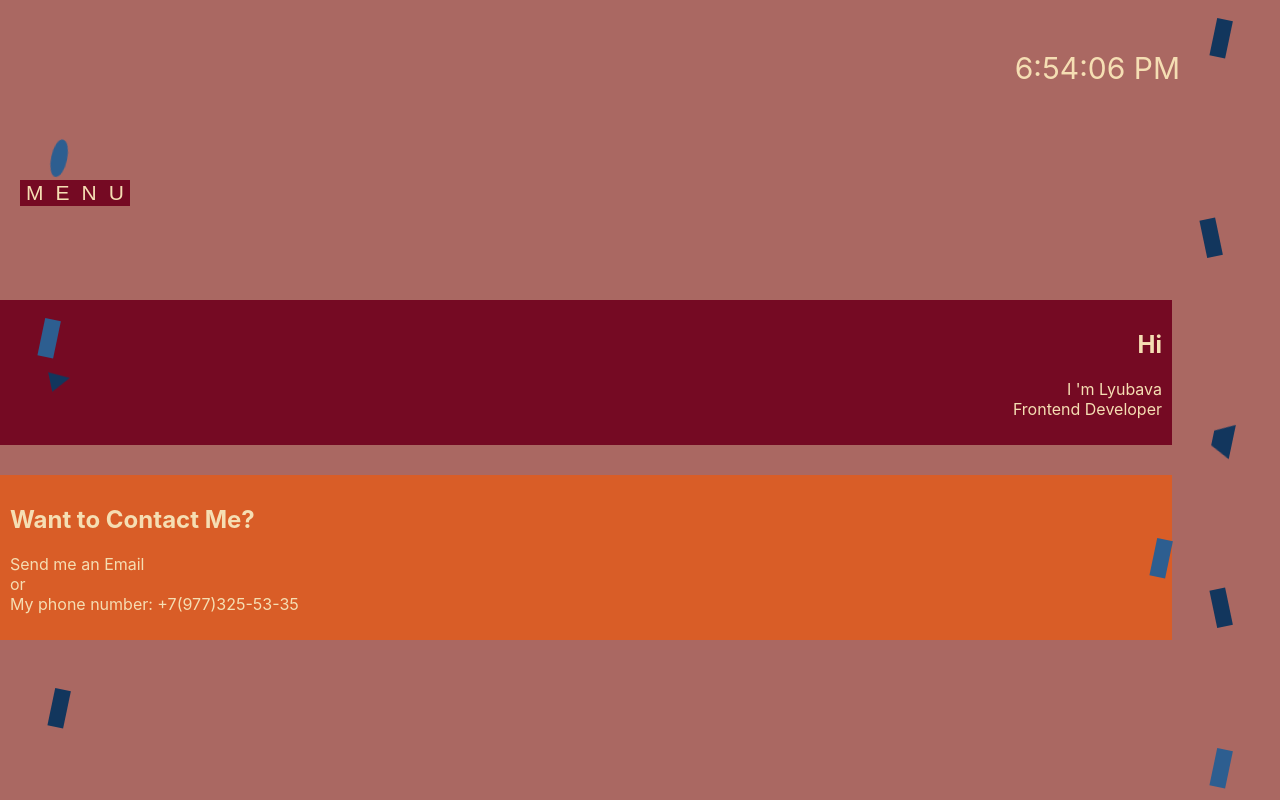
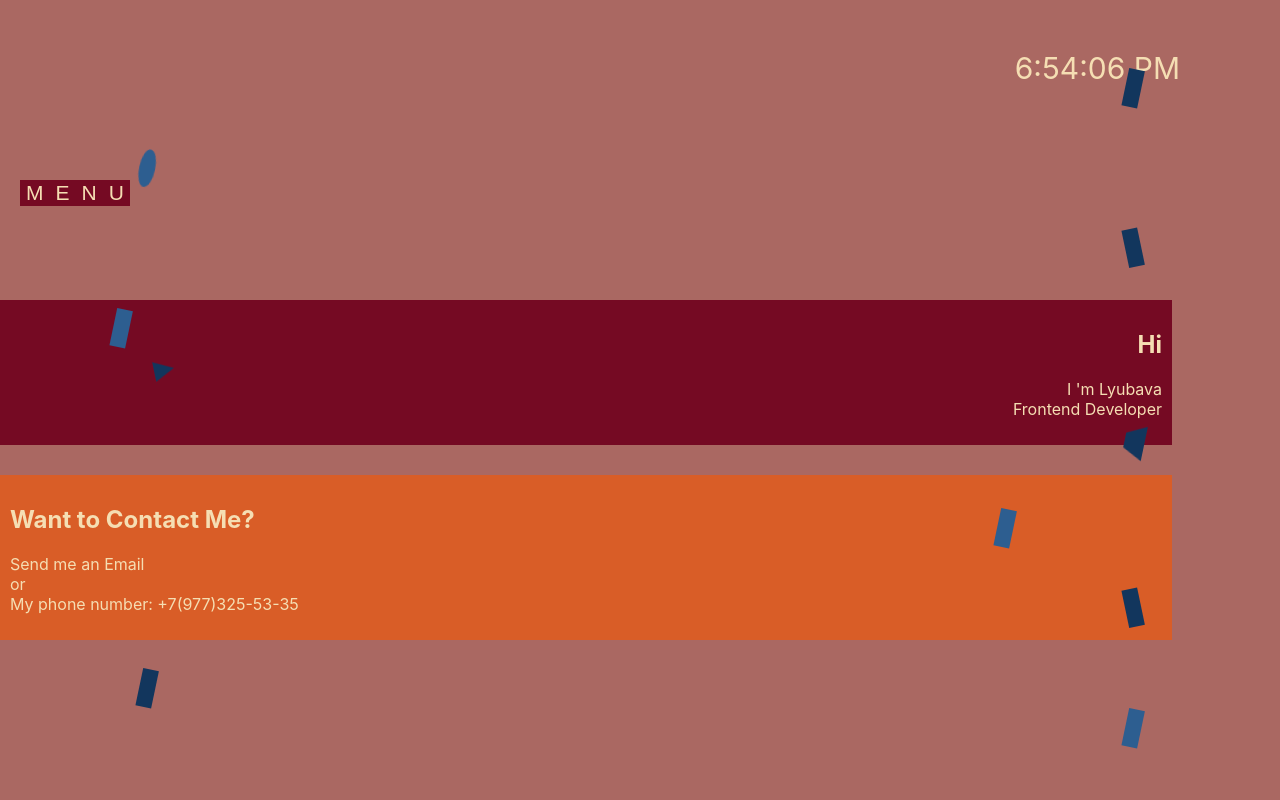
Before and after one commit to Lubava7/port2, a React (Create React App) app: page / in a window 1280 px wide. Built offline with nearby package versions, Linux system fonts and the light colour scheme; a web font is replaced by a local one.

Commit message:
add new projects

```diff
--- a/src/components/Background/Background.css
+++ b/src/components/Background/Background.css
@@ -23,30 +23,30 @@
   }
 }
 .square {
-  top: 30px;
-  right: 40px;
+  top: 10%;
+  right: 10%;
   background-color: #12365d;
 }
 .circle {
-  top: 150px;
-  left: 40px;
+  top: 20%;
+  left: 10%;
   border-radius: 50%;
 }
 .star {
-  top: 230px;
-  right: 50px;
+  top: 30%;
+  right: 10%;
   background-color: #12365d;
   animation: Rrotate 7s linear infinite;
 }
 .parallelogram {
-  top: 330px;
-  left: 30px;
+  top: 40%;
+  left: 8%;
   transform: skew(23deg);
 }
 .triangle {
   background-color: transparent;
-  top: 370px;
-  left: 50px;
+  top: 45%;
+  left: 12%;
   position: absolute;
   height: 0;
   width: 0;
@@ -58,8 +58,8 @@
 }
 .trapezoid {
   background-color: transparent;
-  top: 430px;
-  right: 40px;
+  top: 54%;
+  right: 10%;
   position: absolute;
   z-index: 1;
   height: 0;
@@ -69,22 +69,22 @@
   border-right: 10px solid transparent;
 }
 .six-star {
-  top: 550px;
-  right: 100px;
+  top: 65%;
+  right: 20%;
 }
 
 .pentagon {
-  top: 600px;
-  right: 40px;
+  top: 75%;
+  right: 10%;
   background-color: #12365d;
   animation: Rrotate 7s linear infinite;
 }
 .hexagon {
-  top: 700px;
-  left: 40px;
+  top: 85%;
+  left: 10%;
   background-color: #12365d;
 }
 .heart {
-  top: 760px;
-  right: 40px;
+  top: 90%;
+  right: 10%;
 }
--- a/src/components/Drawer/Drawer.js
+++ b/src/components/Drawer/Drawer.js
@@ -1,6 +1,5 @@
 import React from "react";
 import { Link } from "react-router-dom";
-import { useState } from "react";
 
 import drawer from "../../styles/Drawer.module.scss";
 
--- a/src/pages/AboutMe/AboutMe.js
+++ b/src/pages/AboutMe/AboutMe.js
@@ -1,4 +1,7 @@
 import React from "react";
+
+// https://hh.ru/applicant/resumes/view?resume=d5f45eb6ff08d8d9930039ed1f69654b635352
+// https://lubava7.github.io/port2/
 
 function AboutMe() {
   return <div>AboutMe</div>;
--- a/src/pages/MainPage/Main.js
+++ b/src/pages/MainPage/Main.js
@@ -21,12 +21,6 @@ function Clock() {
 }
 
 function Main() {
-  function now() {
-    return new Date();
-  }
-  const currentDateTime = new Date();
-  const timeText = currentDateTime.toLocaleTimeString("en-US");
-
   return (
     <div className={main.main}>
       <div className={main.time}>{Clock()}</div>
--- a/src/pages/Projects/Projects.js
+++ b/src/pages/Projects/Projects.js
@@ -10,6 +10,12 @@ function Projects() {
     <div className={project.main}>
       <Background />
       <OpenButton />
+      <div className={project.layer2}>
+        <Background />
+      </div>
+      <div className={project.layer3}>
+        <Background />
+      </div>
       <section className={project.projects}>
         <div>
           <Link to="/landing">
@@ -80,6 +86,46 @@ function Projects() {
             alt="google"
           />
         </div>
+
+        <div>
+          <a href="https://lubava7.github.io/venarus/">
+            <h1>Venarus ad Page</h1>
+          </a>
+          <img
+            src="https://github.com/Lubava7/port2/blob/master/src/images/img/googlepage.jpg?raw=true"
+            alt="google"
+          />
+        </div>
+
+        <div>
+          <a href="https://lubava7.github.io/onpoint-test/">
+            <h1>Test Task for Onpoint</h1>
+          </a>
+          <img
+            src="https://github.com/Lubava7/port2/blob/master/src/images/img/googlepage.jpg?raw=true"
+            alt="google"
+          />
+        </div>
+
+        <div>
+          <a href="https://lubava7.github.io/yamaguchi/">
+            <h1>Test Task for Yamaguchi comp</h1>
+          </a>
+          <img
+            src="https://github.com/Lubava7/port2/blob/master/src/images/img/googlepage.jpg?raw=true"
+            alt="google"
+          />
+        </div>
+
+        <div>
+          <a href=" https://lubava7.github.io/vc-yamaguchi/">
+            <h1>Test Task for Yamaguchi</h1>
+          </a>
+          <img
+            src="https://github.com/Lubava7/port2/blob/master/src/images/img/googlepage.jpg?raw=true"
+            alt="google"
+          />
+        </div>
       </section>
     </div>
   );
--- a/src/styles/Projects.module.scss
+++ b/src/styles/Projects.module.scss
@@ -1,7 +1,8 @@
 .main {
   background-color: #aa6862;
-  height: 100vh;
+  height: 100%;
   width: 100%;
+  overflow: hidden;
 }
 .projects {
   display: flex;
@@ -34,3 +35,25 @@ a {
   text-decoration: none;
   color: #f5deb3;
 }
+.layer2 {
+  display: none;
+}
+.layer3 {
+  display: none;
+}
+@media screen and (max-width: 518px) {
+  .layer2 {
+    position: absolute;
+    margin-top: 100vh;
+    width: 100%;
+    height: 100%;
+    display: flex;
+  }
+  .layer3 {
+    position: absolute;
+    margin-top: 200vh;
+    width: 100%;
+    height: 100%;
+    display: flex;
+  }
+}
```
